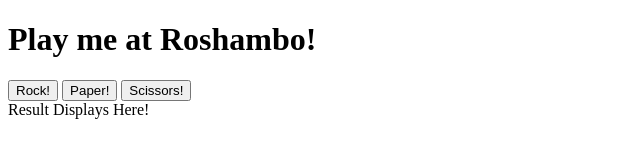
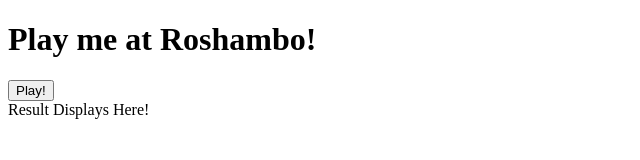
Before and after one commit to ejrober/RockPaperScissors, a plain HTML site: page index.html in a window 1280 px wide. Shown: the whole page, without its empty margins (0-640 px from the left). Drawn offline with Linux system fonts and the light colour scheme.

Commit message:
Reverted changes that broke the game.

```diff
--- a/index.html
+++ b/index.html
@@ -8,12 +8,7 @@
 
   <body>
     <h1>Play me at Roshambo!</h1>
-
-    <button id="myBtn">Rock!</button>
-
-    <button onclick="playRound(choosePaper(), getComputerChoice())">Paper!</button>
-
-    <button onclick="playRound(chooseScissors(), getComputerChoice())">Scissors!</button>
+    <button onclick="playRound(getPlayerChoice(), getComputerChoice())">Play!</button>
 
 
     <div id="container">
--- a/rockpaperscissors.js
+++ b/rockpaperscissors.js
@@ -1,16 +1,4 @@
 console.log("Hello, let's play Rock Paper Scissors!");
-
-function chooseRock(){
-    return "rock";
-}
-
-function choosePaper(){
-    return "paper";
-}
-
-function chooseScissors(){
-    return "scissors";
-}
 
 
 function getPlayerChoice(){
@@ -42,21 +30,21 @@ function getComputerChoice(){
       }
 }
 
-const myfuncton = function playRound(playerSelection, computerSelection){
+function playRound(playerSelection, computerSelection){
     const container = document.querySelector('#container');
     switch (playerSelection.toLowerCase()) {
         case "rock":
             switch (computerSelection){
                 case "rock":
-                    container.textContent = 'Rock vs Rock, Tie!';
+                    container.textContent = 'Tie!';
                     return 0;
 
                 case "paper":
-                    container.textContent = 'Rock vs Paper, You Lose!';
+                    container.textContent = 'You Lose!';
                     return -1;
 
                 case "scissors":
-                    container.textContent = 'Rock vs Scissors, Win!';
+                    container.textContent = 'Win!';
                     return 1;
 
                 default:
@@ -68,15 +56,15 @@ const myfuncton = function playRound(playerSelection, computerSelection){
         case "paper":
             switch (computerSelection){
                 case "rock":
-                    container.textContent = 'Paper vs Rock, Win!';
+                    container.textContent = 'Win!';
                     return 1;
 
                 case "paper":
-                    container.textContent = 'Paper vs Paper, Tie!';
+                    container.textContent = 'Tie!';
                     return 0;
 
                 case "scissors":
-                    container.textContent = 'Paper vs Scissors, Lose!';
+                    container.textContent = 'Lose!';
                     return -1;
 
                 default:
@@ -88,15 +76,15 @@ const myfuncton = function playRound(playerSelection, computerSelection){
         case "scissors":
             switch (computerSelection){
                 case "rock":
-                    container.textContent = 'Scissors vs Rock, Lose!';
+                    container.textContent = 'Lose!';
                     return -1;
 
                 case "paper":
-                    container.textContent = 'Scissors vs Paper, Win!';
+                    container.textContent = 'Win!';
                     return 1;
 
                 case "scissors":
-                    container.textContent = 'Scissors vs Scissors, Tie!';
+                    container.textContent = 'Tie!';
                     return 0;
 
                 default:
@@ -109,8 +97,3 @@ const myfuncton = function playRound(playerSelection, computerSelection){
 
       }
 }
-
-
-const myObject = myfuncton.bind(this);
-
-document.getElementById("myBtn").addEventListener("click", myObject);
```
